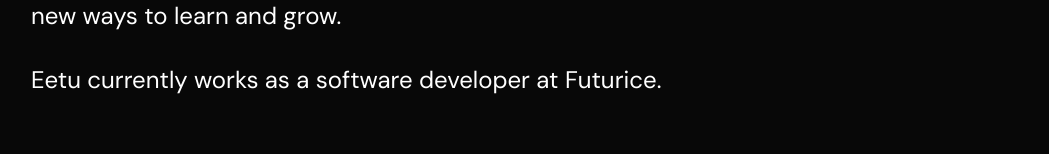
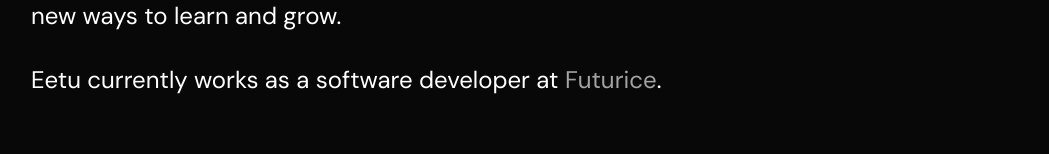
Before and after one commit to Eppu/eetueskelinen.com, a Next.js app: page / in a window 1280 px wide. Shown: the part 554-708 px from the top of the page, without its empty margins (33-1082 px from the left). Built offline with nearby package versions, Linux system fonts and the light colour scheme; no server answers; a web font is replaced by a local one.

Commit message:
Add external link to front page

```diff
--- a/app/page.tsx
+++ b/app/page.tsx
@@ -1,8 +1,8 @@
-import Image from "next/image";
 import { playfairDisplay } from "@/app/utils/fonts";
 import { HeroLine } from "./components/HeroLine";
 import NowPlaying from "./components/NowPlaying";
 import { Suspense } from "react";
+import ExternalLink from "./components/ExternalLink";
 
 export default function Home() {
   return (
@@ -27,10 +27,7 @@ export default function Home() {
           style={{ animationDelay: "1500ms" }}
         >
           Eetu currently works as a software developer at{" "}
-          <a href="https://futurice.com" className="group hover:text-yellowgreenselection" target="blank">
-            Futurice
-          </a>
-          .
+          <ExternalLink href="https://futurice.com">Futurice</ExternalLink>.
         </p>
         <Suspense>
           <NowPlaying />
```
